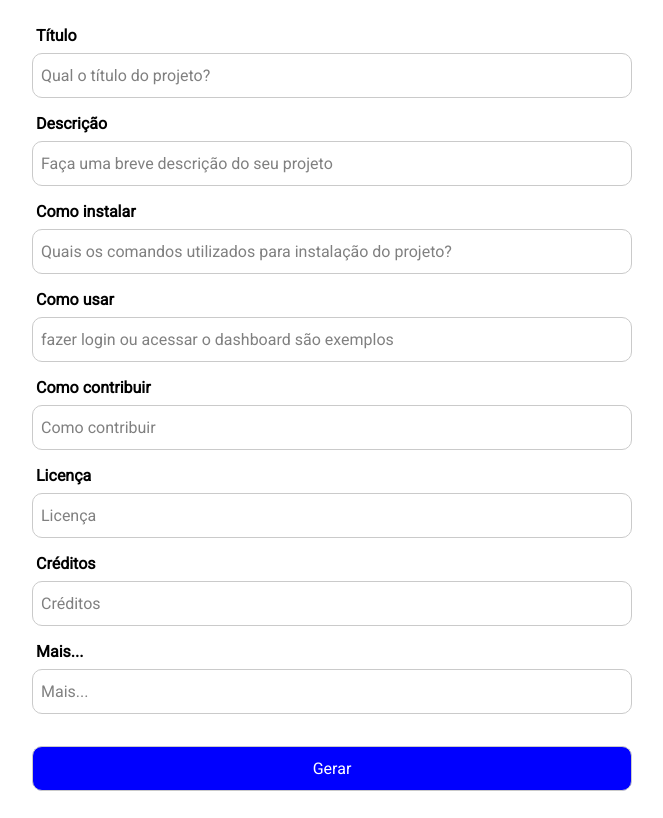
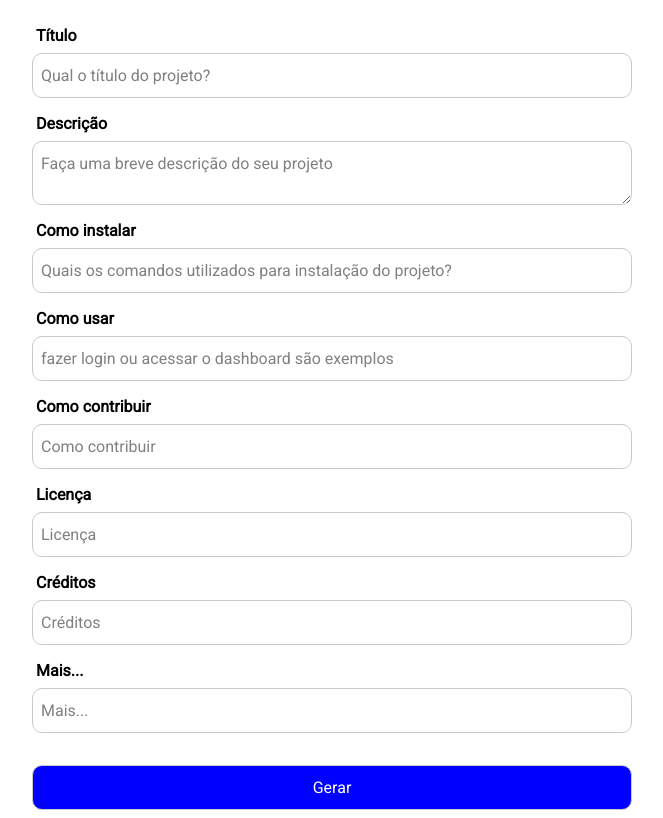
Before and after one commit to danilobserafim/Readme, a plain HTML site: page index.html in a window 1280 px wide. Shown: the part 91-909 px from the top of the page, without its empty margins (308-971 px from the left). Drawn offline with Linux system fonts and the light colour scheme.

Commit message:
Finalizando projeto com tags html com intuito de evolução para markdown

```diff
--- a/index.html
+++ b/index.html
@@ -19,7 +19,7 @@
         <input type="text" name="titulo" id="titulo" placeholder="Qual o título do projeto?"></input>
 
         <label for="descricao">Descrição</label>
-        <input name="descricao" id="descricao" placeholder="Faça uma breve descrição do seu projeto"></input>
+        <textarea name="descricao" id="descricao" placeholder="Faça uma breve descrição do seu projeto"></textarea>
 
         <label for="instalacao">Como instalar</label>
         <input name="instalacao" id="instalacao" placeholder="Quais os comandos utilizados para instalação do projeto?"></input>
```
Also changed, not shown: README.md.
